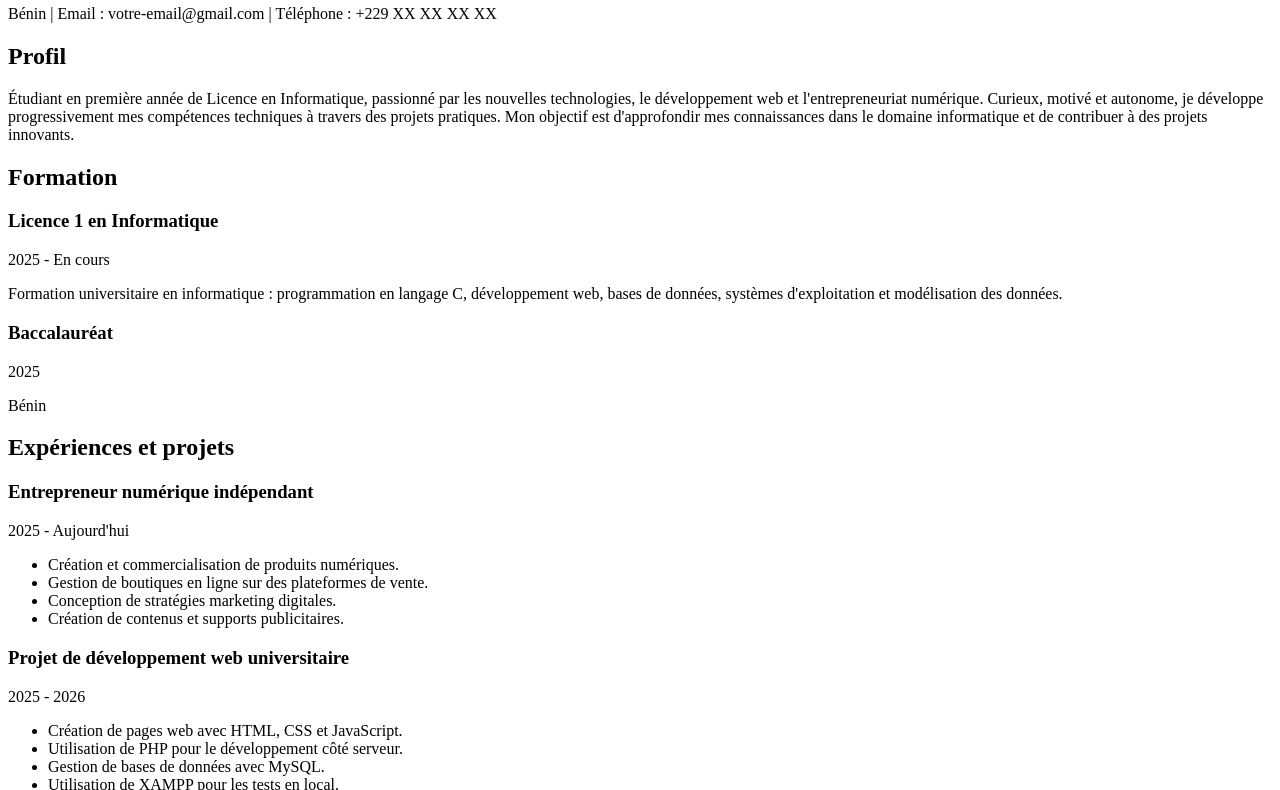
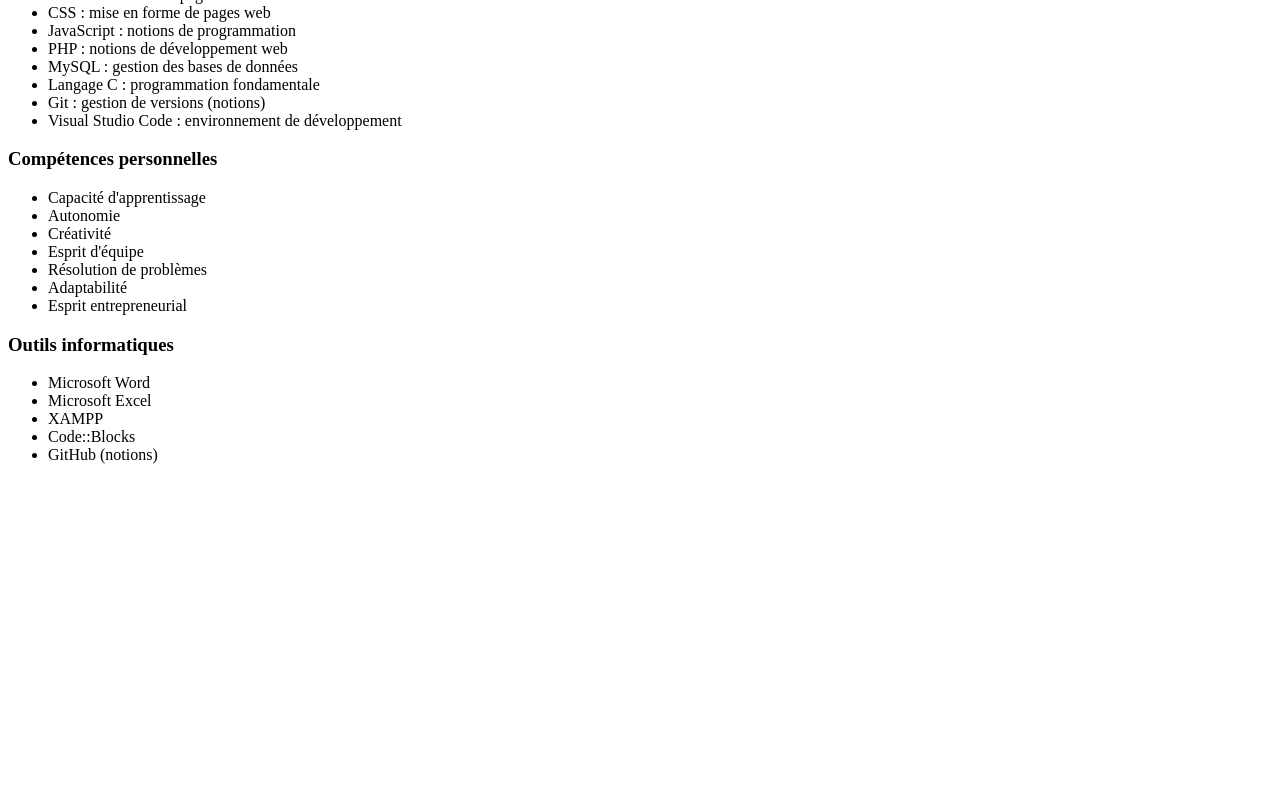
Before and after one commit to therijlys/mon-cv, a plain HTML site: page index.html in a window 1280 px wide. Shown: the part 122-912 px from the top of the page. After the commit the page ends 800 px from the top, so only its background shows below. Drawn offline with Linux system fonts and the light colour scheme.

Commit message:
mise en place de la section compétence

```diff
--- a/index.html
+++ b/index.html
@@ -7,114 +7,46 @@
     <link rel="stylesheet" href="style.css">
 </head>
 <body>
-    <!-- EN-TÊTE -->
-<header>
-    <h1>Rijlys DEGBOE</h1>
-    <h2>Étudiant en Informatique | Développeur Web débutant</h2>
-    <p>
-        Bénin | Email : votre-email@gmail.com |
-        Téléphone : +229 XX XX XX XX
-    </p>
-</header>
-
-<!-- PROFIL -->
-<section>
-    <h2>Profil</h2>
-    <p>
-        Étudiant en première année de Licence en Informatique,
-        passionné par les nouvelles technologies, le développement
-        web et l'entrepreneuriat numérique. Curieux, motivé et
-        autonome, je développe progressivement mes compétences
-        techniques à travers des projets pratiques. Mon objectif
-        est d'approfondir mes connaissances dans le domaine
-        informatique et de contribuer à des projets innovants.
-    </p>
-</section>
-
-<!-- FORMATION -->
-<section>
-    <h2>Formation</h2>
-
-    <h3>Licence 1 en Informatique</h3>
-    <p>2025 - En cours</p>
-    <p>
-        Formation universitaire en informatique :
-        programmation en langage C, développement web,
-        bases de données, systèmes d'exploitation et
-        modélisation des données.
-    </p>
-
-    <h3>Baccalauréat</h3>
-    <p>2025</p>
-    <p>Bénin</p>
-</section>
-
-<!-- EXPÉRIENCES -->
-<section>
-    <h2>Expériences et projets</h2>
-
-    <h3>Entrepreneur numérique indépendant</h3>
-    <p>2025 - Aujourd'hui</p>
-    <ul>
-        <li>Création et commercialisation de produits numériques.</li>
-        <li>Gestion de boutiques en ligne sur des plateformes de vente.</li>
-        <li>Conception de stratégies marketing digitales.</li>
-        <li>Création de contenus et supports publicitaires.</li>
-    </ul>
-
-    <h3>Projet de développement web universitaire</h3>
-    <p>2025 - 2026</p>
-    <ul>
-        <li>Création de pages web avec HTML, CSS et JavaScript.</li>
-        <li>Utilisation de PHP pour le développement côté serveur.</li>
-        <li>Gestion de bases de données avec MySQL.</li>
-        <li>Utilisation de XAMPP pour les tests en local.</li>
-    </ul>
-</section>
-
-<!-- COMPÉTENCES -->
-<section>
-    <h2>Compétences</h2>
-
+    <section>
+        <h2>Compétences</h2>
+        <div>
     <h3>Compétences techniques</h3>
     <ul>
-        <li>HTML et CSS</li>
-        <li>JavaScript (notions)</li>
-        <li>PHP et MySQL (notions)</li>
-        <li>Langage C (notions)</li>
-        <li>Git et GitHub (notions)</li>
-        <li>Utilisation de Visual Studio Code</li>
-        <li>Microsoft Word et Excel</li>
+        <li>HTML : création de pages web</li>
+        <li>CSS : mise en forme de pages web</li>
+        <li>JavaScript : notions de programmation</li>
+        <li>PHP : notions de développement web</li>
+        <li>MySQL : gestion des bases de données</li>
+        <li>Langage C : programmation fondamentale</li>
+        <li>Git : gestion de versions (notions)</li>
+        <li>Visual Studio Code : environnement de développement</li>
     </ul>
+</div>
 
+<div>
     <h3>Compétences personnelles</h3>
     <ul>
-        <li>Autonomie et capacité d'apprentissage</li>
-        <li>Esprit d'initiative</li>
-        <li>Créativité et résolution de problèmes</li>
+        <li>Capacité d'apprentissage</li>
+        <li>Autonomie</li>
+        <li>Créativité</li>
+        <li>Esprit d'équipe</li>
+        <li>Résolution de problèmes</li>
         <li>Adaptabilité</li>
         <li>Esprit entrepreneurial</li>
     </ul>
-</section>
+</div>
 
-<!-- ASSOCIATIONS -->
-<section>
-    <h2>Associations et engagements</h2>
-    <p>
-        Aucun engagement associatif renseigné actuellement.
-    </p>
-</section>
+<div>
+    <h3>Outils informatiques</h3>
+    <ul>
+        <li>Microsoft Word</li>
+        <li>Microsoft Excel</li>
+        <li>XAMPP</li>
+        <li>Code::Blocks</li>
+        <li>GitHub (notions)</li>
+    </ul>
+</div>
 
-<!-- CENTRES D'INTÉRÊT -->
-<section>
-    <h2>Centres d'intérêt</h2>
-    <ul>
-        <li>Intelligence artificielle</li>
-        <li>Technologies et innovation numérique</li>
-        <li>Entrepreneuriat et commerce en ligne</li>
-        <li>Développement informatique</li>
-    </ul>
-</section>
-
+    </section>
 </body>
 </html>
```
